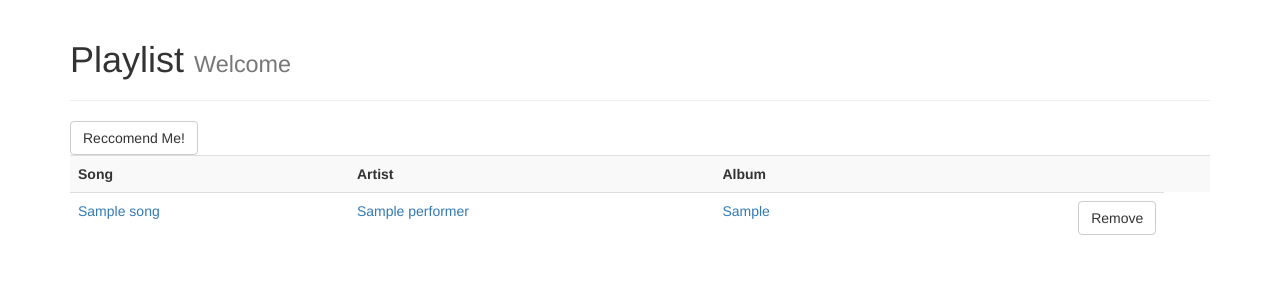
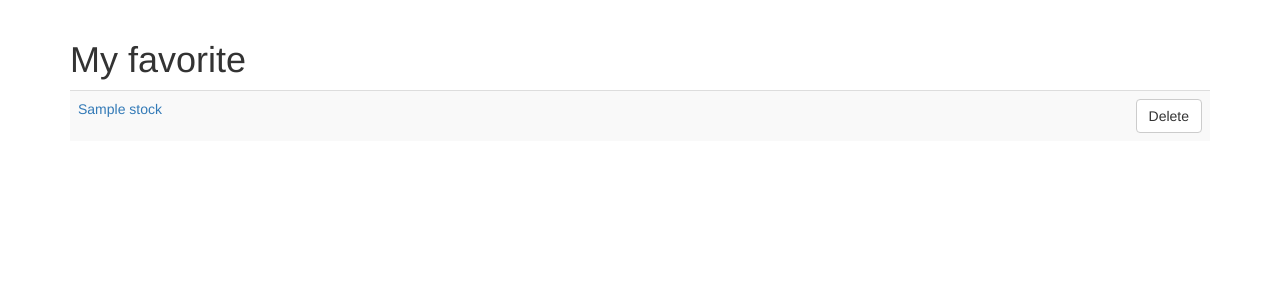
Before and after one commit to chuyuehlin/music-streaming-database, a Flask app: template templates/playlist.html in a window 1280 px wide. Shown: the part 52-352 px from the top of the page. Run offline with Flask 2, Linux system fonts and the light colour scheme; the template is opened without the code that fills it: most values are stand-ins (such as "Sample title", 1, 10 or a date in 2020); some libraries are stand-ins or nearby versions.

Commit message:
Update playlist.html

```diff
--- a/templates/playlist.html
+++ b/templates/playlist.html
@@ -1,26 +1,24 @@
 {% extends 'layout.html' %}
 
 {% block body %}
-  <h1>Playlist <small> Welcome {{session.username}}</small></h1>
-  <hr>
-  {% if mysongs %}
-  <td><a href="/reccomend" class="btn btn-default">Reccomend Me!</a></td>
-  <table class="table table-striped">
-    <tr>
-      <th>Song</th>
-      <th>Artist</th>
-      <th>Album</th>
-      <th></th>
-      <th></th>
-    </tr>
-    {% for song in mysongs %}
-      <tr>
-        <td><a href="/quicksearch/{{song.Song}}">{{song.Song}}</a></td>
-        <td><a href="/quicksearch/{{song.Performer}}">{{song.Performer}}</td>
-        <td><a href="/quicksearch/{{song.spotify_track_album}}">{{song.spotify_track_album}}</td>
-        <td><a href="/removesong/{{song.SongID}}" class="btn btn-default pull-right">Remove</a></td>
-      </tr>
+  <html lang="zh-Hant-TW">
+    <h1>My favorite</h1>
+
+    {% if result %}
+    {% for stock in result %}
+    <table class="table table-striped" action="" method="POST">
+        <tr>
+
+          <td><a href="{{url_for('show', id=stock.symbolId)}}">{{stock.nameZhTw}}</td>
+          <td><a href="/delete/{{stock.symbolId}}" class="btn btn-default pull-right">Delete</a></td>
+
+        </tr>
+    </table>
     {% endfor %}
-  </table>
-  {% endif %}
+
+
+
+
+    {% endif %}
 {% endblock %}
+<!-- <button type="submit" class="btn btn-primary" onclick="/searchresult/{{request.form.Song}}">Submit</button> -->
```
